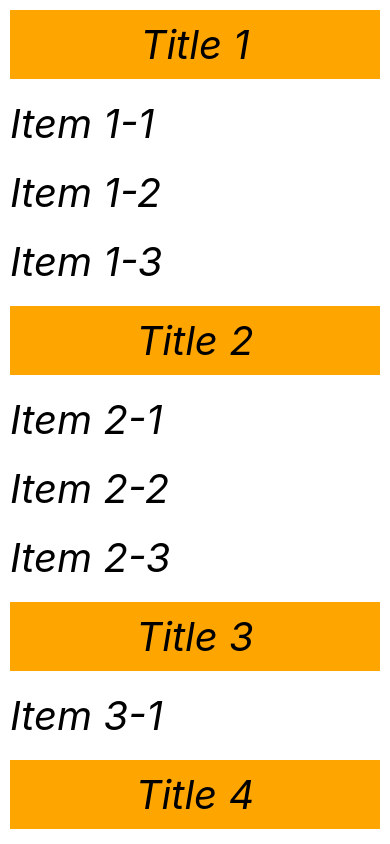
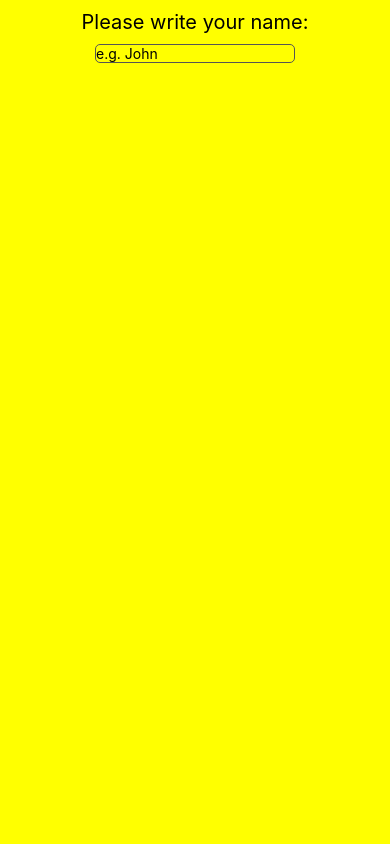
Before and after one commit to codingscode/reactnative_from_zero_to_hero, a React Native app in the folder rntour/: screen / in a window 390 px wide. Built offline with nearby package versions, Linux system fonts and the light colour scheme.

Commit message:
parte 40

```diff
--- a/rntour/App.js
+++ b/rntour/App.js
@@ -1,102 +1,41 @@
 
 import React, { useState } from 'react'
-import { FlatList, RefreshControl, ScrollView, SectionList, StyleSheet, Text, View } from 'react-native'
+import { StyleSheet, Text, View, TextInput } from 'react-native'
 
 
 
 
 function App() {
-   const [Items, setItems] = useState([
-      { name: 'Item 1' },
-      { name: 'Item 2' },
-      { name: 'Item 3' },
-      { name: 'Item 4' },
-      { name: 'Item 5' },
-      { name: 'Item 6' },
-      { name: 'Item 7' },
-      { name: 'Item 8' },
-      { name: 'Item 9' },
-      { name: 'Item 10' },
-      { name: 'Item 11' }
-   ])
 
-   const DATA = [
-      {
-         title: 'Title 1',
-         data: ['Item 1-1', 'Item 1-2', 'Item 1-3']
-      },
-      {
-         title: 'Title 2',
-         data: ['Item 2-1', 'Item 2-2', 'Item 2-3']
-      },
-      {
-         title: 'Title 3',
-         data: ['Item 3-1']
-      },
-      {
-         title: 'Title 4',
-         data: ['Item 4-1', 'Item 4-2']
-      }
-   ]
-
-   const [Refreshing, setRefreshing] = useState(false)
-
-   const onRefresh = () => {
-      setRefreshing(true)
-      setItems([...Items, { name: 'Item 69'}])
-      setRefreshing(false)
-   }
 
    return (
-      <SectionList sections={DATA}
-         keyExtractor={(item, index) => index.toString()}
-         renderItem={({ item }) => (
-            <Text style={styles.text} >{item}</Text>
-         )}
-         renderSectionHeader={({section})=> (
-            <View style={styles.item} >
-               <Text style={styles.text} >{section.title}</Text>
-            </View>
-         )}
-       />
-      /*<FlatList data={Items}
-         keyExtractor={(item, index) => index.toString()}
-         renderItem={({item}, i) => (
-            <View style={styles.item} >
-               <Text style={styles.text} >{item.name}</Text>
-            </View>
-         )}
-         refreshControl={<RefreshControl refreshing={Refreshing} onRefresh={onRefresh} colors={['red']} />}
-       /> */
-      /* {/* <ScrollView refreshControl={<RefreshControl refreshing={Refreshing} onRefresh={onRefresh} colors={['red']} />} style={styles.body} >
-         {Items.map((item, i) => {
-            return (
-               <View style={styles.item} key={i} >
-                  <Text style={styles.text} >{item.item}</Text>
-               </View>
-            )})}
-      </ScrollView> */
+      <View style={styles.body} >
+         <Text style={styles.text} >
+            Please write your name:
+         </Text>
+         <TextInput style={styles.input} placeholder='e.g. John' />
+      </View>
+
    )
 }
 
 const styles = StyleSheet.create({
    body: {
       flex: 1,
-      flexDirection: 'column',
       backgroundColor: 'yellow',
-   },
-   item: {
-      margin: 10,
-      backgroundColor: 'orange',
-      justifyContent: 'center',
       alignItems: 'center'
    },
    text: {
       color: 'black',
-      fontSize: 40,
-      fontStyle: 'italic',
+      fontSize: 20,
       margin: 10,
    },
+   input: {
+      width: 200,
+      borderWidth: 1,
+      borderColor: '#555',
+      borderRadius: 5
+   }
 
 
 })
```
